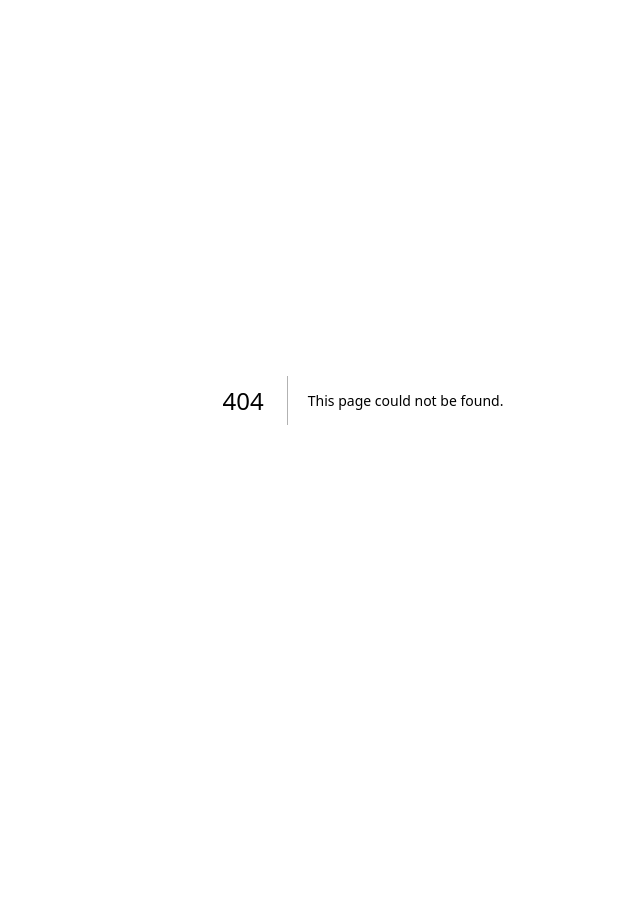
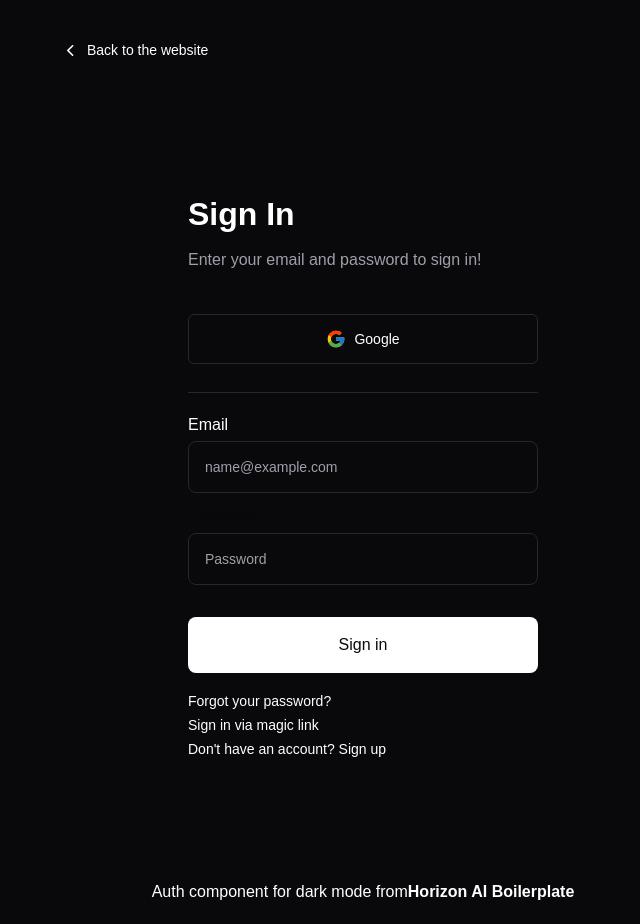
Before and after one commit to xbenseive/gym-buddy-webapp, a Next.js app: page /login in a window 1280 px wide. Before the commit this address had no page. Shown: the whole page, without its empty margins (277-917 px from the left). Before the commit the page ends 800 px from the top, so only its background shows below. Built offline with nearby package versions, Linux system fonts and the light colour scheme.

Commit message:
feat: add login page

```diff
--- /dev/null
+++ b/app/login/page.tsx
@@ -0,0 +1,182 @@
+"use client";
+
+import { useRouter } from "next/navigation";
+import { useState } from "react";
+
+export default function LoginPage() {
+  const router = useRouter();
+  const [username, setUsername] = useState("");
+  const [password, setPassword] = useState("");
+
+  const handleLogin = (e: React.FormEvent) => {
+    e.preventDefault();
+    // Dummy auth logic
+    if (username === "admin" && password === "admin") {
+      router.push("/");
+    } else {
+      alert("Invalid credentials");
+    }
+  };
+
+  return (
+    <>
+      <div className="flex flex-col justify-center items-center bg-zinc-950 h-max min-h-[100vh] pb-5">
+        <div className="mx-auto flex w-full flex-col justify-center px-5 pt-0 md:h-[unset] md:max-w-[50%] lg:h-[100vh] min-h-[100vh] lg:max-w-[50%] lg:px-6">
+          <a className="mt-10 w-fit text-white" href="/">
+            <div className="flex w-fit items-center lg:pl-0 lg:pt-0 xl:pt-0">
+              <svg
+                stroke="currentColor"
+                fill="currentColor"
+                strokeWidth="0"
+                viewBox="0 0 320 512"
+                className="mr-3 h-[13px] w-[8px] text-white"
+                height="1em"
+                width="1em"
+                xmlns="http://www.w3.org/2000/svg"
+              >
+                <path d="M9.4 233.4c-12.5 12.5-12.5 32.8 0 45.3l192 192c12.5 12.5 32.8 12.5 45.3 0s12.5-32.8 0-45.3L77.3 256 246.6 86.6c12.5-12.5 12.5-32.8 0-45.3s-32.8-12.5-45.3 0l-192 192z"></path>
+              </svg>
+              <p className="ml-0 text-sm text-white">Back to the website</p>
+            </div>
+          </a>
+          <div className="my-auto mb-auto mt-8 flex flex-col md:mt-[70px] w-[350px] max-w-[450px] mx-auto md:max-w-[450px] lg:mt-[130px] lg:max-w-[450px]">
+            <p className="text-[32px] font-bold text-white">Sign In</p>
+            <p className="mb-2.5 mt-2.5 font-normal text-zinc-400">
+              Enter your email and password to sign in!
+            </p>
+            <div className="mt-8">
+              <form className="pb-2">
+                <input type="hidden" name="provider" value="google" />
+                <button
+                  className="inline-flex items-center justify-center whitespace-nowrap rounded-md text-sm font-medium ring-offset-background transition-colors focus-visible:outline-none focus-visible:ring-2 focus-visible:ring-ring focus-visible:ring-offset-2 disabled:pointer-events-none disabled:opacity-50 border border-zinc-800 bg-none hover:bg-accent hover:text-accent-foreground h-10 px-4 w-full text-white py-6"
+                  type="submit"
+                >
+                  <span className="mr-2">
+                    <svg
+                      stroke="currentColor"
+                      fill="currentColor"
+                      strokeWidth="0"
+                      version="1.1"
+                      x="0px"
+                      y="0px"
+                      viewBox="0 0 48 48"
+                      enableBackground="new 0 0 48 48"
+                      className="h-5 w-5"
+                      height="1em"
+                      width="1em"
+                      xmlns="http://www.w3.org/2000/svg"
+                    >
+                      <path
+                        fill="#FFC107"
+                        d="M43.611,20.083H42V20H24v8h11.303c-1.649,4.657-6.08,8-11.303,8c-6.627,0-12-5.373-12-12
+c0-6.627,5.373-12,12-12c3.059,0,5.842,1.154,7.961,3.039l5.657-5.657C34.046,6.053,29.268,4,24,4C12.955,4,4,12.955,4,24
+c0,11.045,8.955,20,20,20c11.045,0,20-8.955,20-20C44,22.659,43.862,21.35,43.611,20.083z"
+                      ></path>
+                      <path
+                        fill="#FF3D00"
+                        d="M6.306,14.691l6.571,4.819C14.655,15.108,18.961,12,24,12c3.059,0,5.842,1.154,7.961,3.039l5.657-5.657
+C34.046,6.053,29.268,4,24,4C16.318,4,9.656,8.337,6.306,14.691z"
+                      ></path>
+                      <path
+                        fill="#4CAF50"
+                        d="M24,44c5.166,0,9.86-1.977,13.409-5.192l-6.19-5.238C29.211,35.091,26.715,36,24,36
+c-5.202,0-9.619-3.317-11.283-7.946l-6.522,5.025C9.505,39.556,16.227,44,24,44z"
+                      ></path>
+                      <path
+                        fill="#1976D2"
+                        d="M43.611,20.083H42V20H24v8h11.303c-0.792,2.237-2.231,4.166-4.087,5.571
+c0.001-0.001,0.002-0.001,0.003-0.002l6.19,5.238C36.971,39.205,44,34,44,24C44,22.659,43.862,21.35,43.611,20.083z"
+                      ></path>
+                    </svg>
+                  </span>
+                  <span>Google</span>
+                </button>
+              </form>
+            </div>
+            <div className="relative my-4">
+              <div className="relative flex items-center py-1">
+                <div className="grow border-t border-zinc-800"></div>
+                <div className="grow border-t border-zinc-800"></div>
+              </div>
+            </div>
+            <div>
+              <form noValidate="" className="mb-4">
+                <div className="grid gap-2">
+                  <div className="grid gap-1">
+                    <label className="text-white" htmlFor="email">
+                      Email
+                    </label>
+                    <input
+                      className="mr-2.5 mb-2 h-full min-h-[44px] w-full rounded-lg border bg-zinc-950 text-white border-zinc-800 px-4 py-3 text-sm font-medium placeholder:text-zinc-400 focus:outline-0 dark:border-zinc-800 dark:bg-transparent dark:text-white dark:placeholder:text-zinc-400"
+                      id="email"
+                      placeholder="name@example.com"
+                      type="email"
+                      autoCapitalize="none"
+                      autoComplete="email"
+                      autoCorrect="off"
+                      name="email"
+                    />
+                    <label
+                      className="text-zinc-950 mt-2 dark:text-white"
+                      htmlFor="password"
+                    >
+                      Password
+                    </label>
+                    <input
+                      id="password"
+                      placeholder="Password"
+                      type="password"
+                      autoComplete="current-password"
+                      className="mr-2.5 mb-2 h-full min-h-[44px] w-full rounded-lg border bg-zinc-950 text-white border-zinc-800 px-4 py-3 text-sm font-medium placeholder:text-zinc-400 focus:outline-0 dark:border-zinc-800 dark:bg-transparent dark:text-white dark:placeholder:text-zinc-400"
+                      name="password"
+                    />
+                  </div>
+                  <button
+                    className="whitespace-nowrap ring-offset-background transition-colors focus-visible:outline-none focus-visible:ring-2 focus-visible:ring-ring focus-visible:ring-offset-2 disabled:pointer-events-none disabled:opacity-50 bg-white text-zinc-950 hover:bg-white/90 active:bg-white/80 flex w-full max-w-full mt-6 items-center justify-center rounded-lg px-4 py-4 text-base font-medium"
+                    type="submit"
+                  >
+                    Sign in
+                  </button>
+                </div>
+              </form>
+              <p>
+                <a
+                  href="/dashboard/signin/forgot_password"
+                  className="font-medium text-white text-sm"
+                >
+                  Forgot your password?
+                </a>
+              </p>
+              <p>
+                <a
+                  href="/dashboard/signin/email_signin"
+                  className="font-medium text-white text-sm"
+                >
+                  Sign in via magic link
+                </a>
+              </p>
+              <p>
+                <a
+                  href="/dashboard/signin/signup"
+                  className="font-medium text-white text-sm"
+                >
+                  Don't have an account? Sign up
+                </a>
+              </p>
+            </div>
+          </div>
+        </div>
+        <p className="font-normal text-white mt-20 mx-auto w-max">
+          Auth component for dark mode from
+          <a
+            href="https://horizon-ui.com/shadcn-ui?ref=twcomponents"
+            target="_blank"
+            className="text-brand-500 font-bold"
+          >
+            Horizon AI Boilerplate
+          </a>
+        </p>
+      </div>
+    </>
+  );
+}
```
